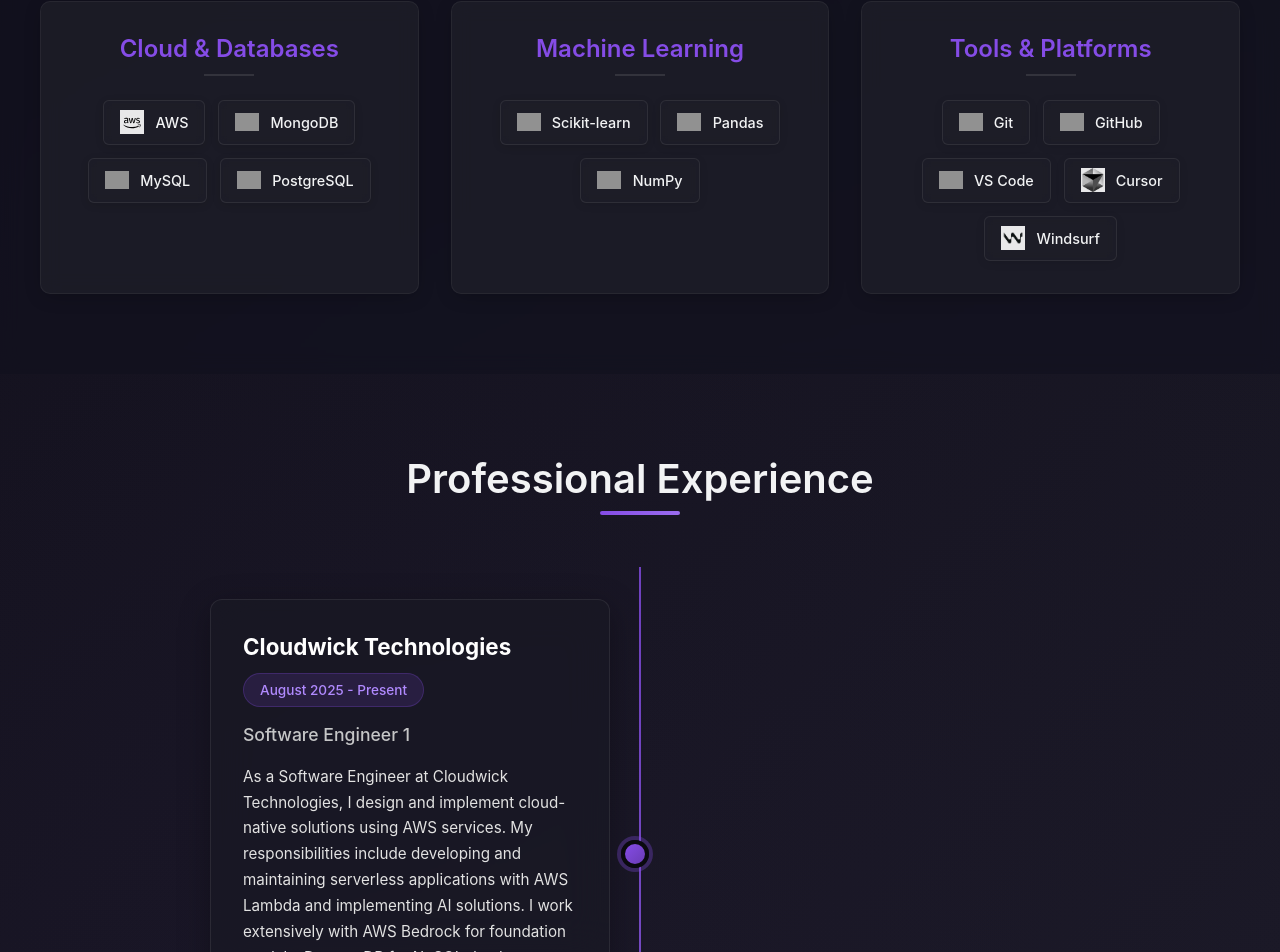
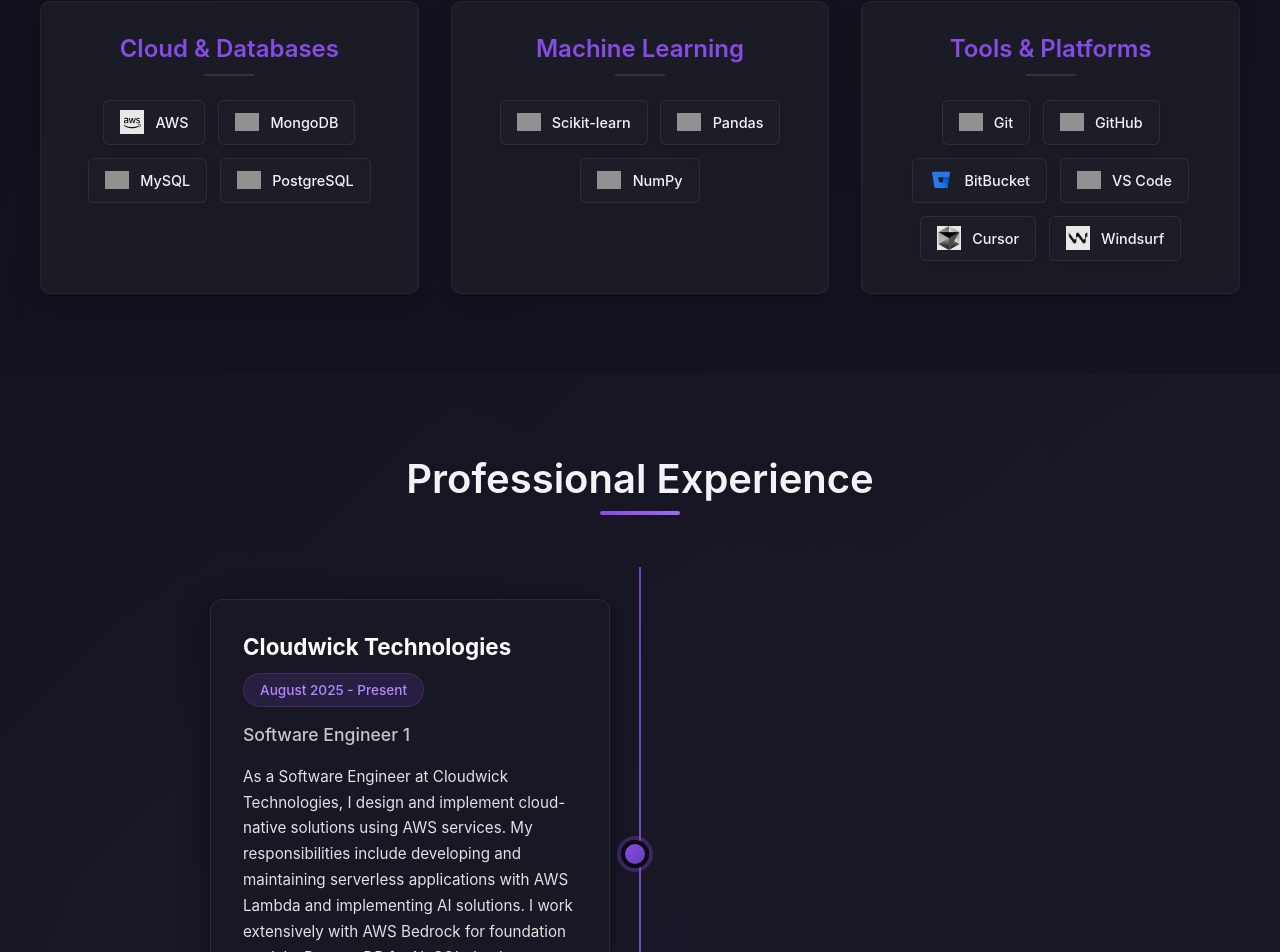
Before and after one commit to abhi-s-03/Portfolio, a React (Vite) app: page / in a window 1280 px wide. Shown: the part 1145-2097 px from the top of the page. Built offline with nearby package versions, Linux system fonts and the light colour scheme; grey boxes are pictures that could not be loaded.

Commit message:
minor changes to tools

```diff
--- a/src/data/data.js
+++ b/src/data/data.js
@@ -10,6 +10,7 @@
 import aws from "../assets/aws-svgrepo-com.svg";
 import cursor from "../assets/cursor.jpeg";
 import windsurf from "../assets/windsurf.png";
+import bitbucket from "../assets/BitBucket.svg";
 
 export const Bio = {
     name: "Abhishek S",
@@ -136,6 +137,10 @@
                 image: "https://github.githubassets.com/images/modules/logos_page/GitHub-Mark.png",
             },
             {
+                name : "BitBucket",
+                image : bitbucket,
+            },
+            {
                 name: "VS Code",
                 image: "https://upload.wikimedia.org/wikipedia/commons/thumb/9/9a/Visual_Studio_Code_1.35_icon.svg/512px-Visual_Studio_Code_1.35_icon.svg.png",
             },
```
Also changed, not shown: src/assets/BitBucket.svg (added).
